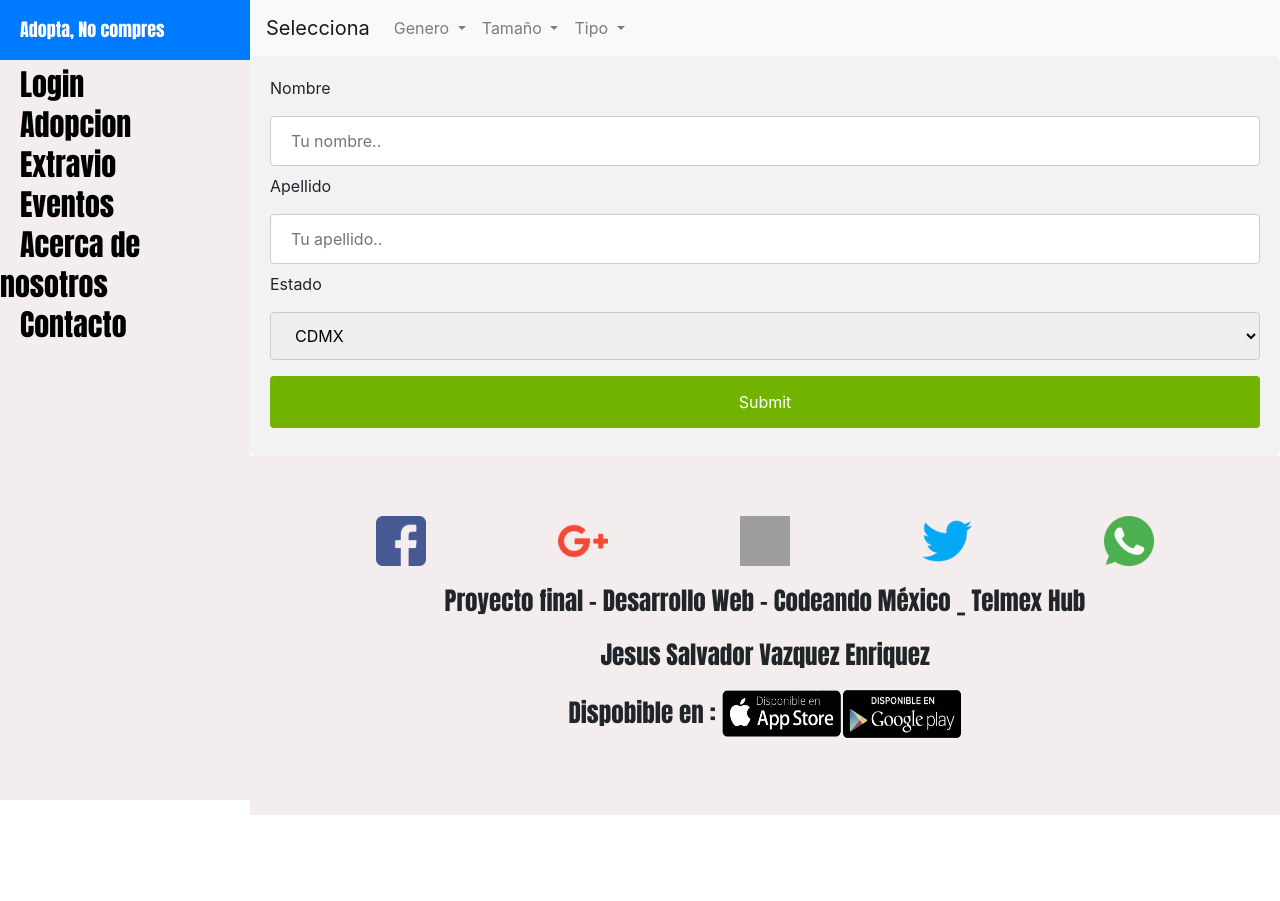
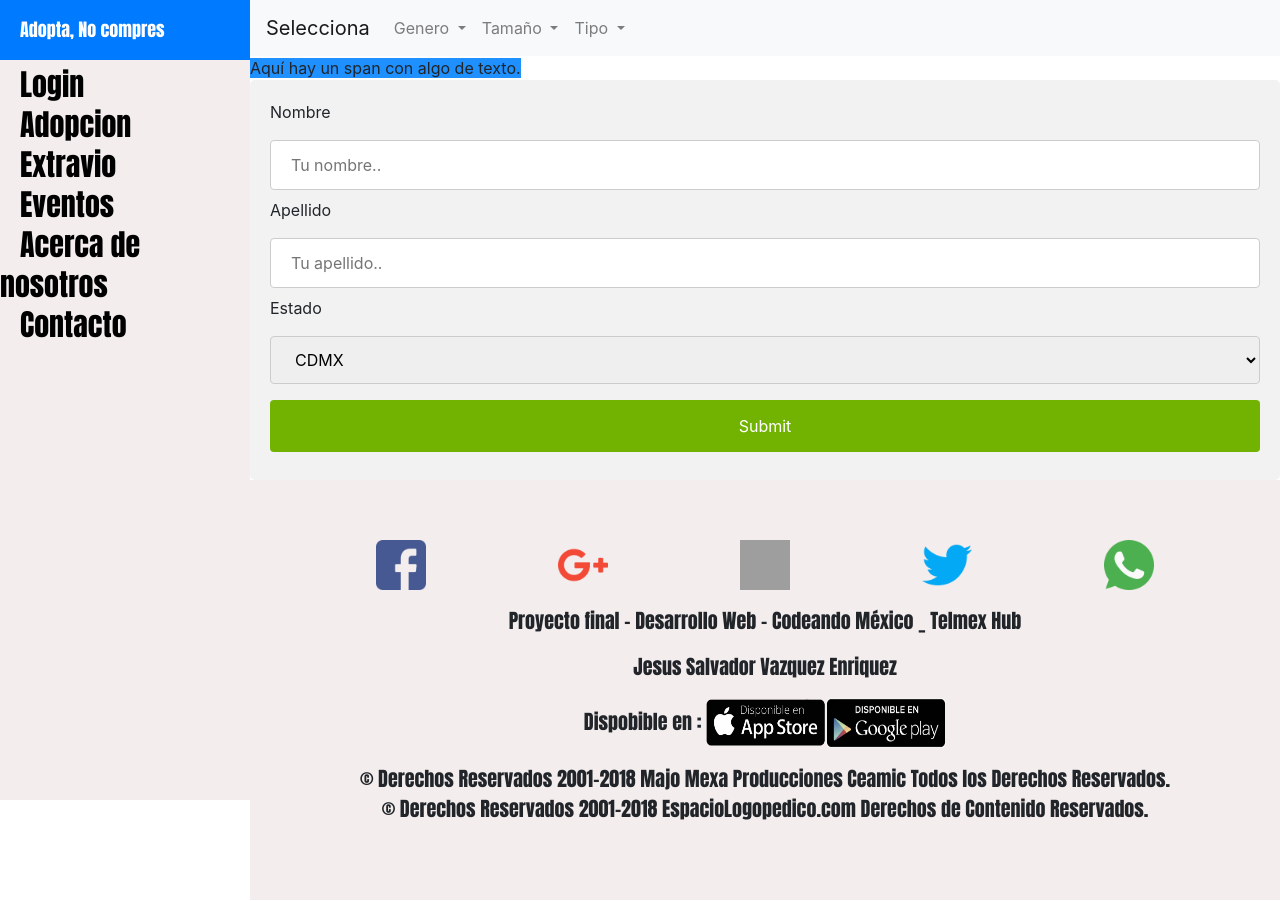
Before and after one commit to h4nz0L0L/NoCompresAdopta, an Angular app: page /alta in a window 1280 px wide. Before the commit the page ends 816 px from the top, so only its background shows below. Built offline with nearby package versions, Linux system fonts and the light colour scheme; grey boxes are pictures that could not be loaded.

Commit message:
derechos

```diff
--- a/src/app/alta/alta.component.css
+++ b/src/app/alta/alta.component.css
@@ -1,3 +1,7 @@
+.classy {
+    background-color: DodgerBlue;
+  }
+
 input[type=text], select {
     width: 100%;
     padding: 12px 20px;
--- a/src/app/alta/alta.component.html
+++ b/src/app/alta/alta.component.html
@@ -1,3 +1,5 @@
+
+<span class="classy">Aquí hay un span con algo de texto.
 <div>
     <form action="/action_page.php">
       <label for="fname">Nombre</label>
@@ -16,3 +18,4 @@
       <input type="submit" value="Submit">
     </form>
   </div>
+</span>
--- a/src/app/footer/footer.component.css
+++ b/src/app/footer/footer.component.css
@@ -6,7 +6,7 @@
     text-align: center;
     background-color: #F3EDED;
     margin-top: 0px;
-    font-size: 25px;
+    font-size: 20px;
     font-family: 'Anton', sans-serif;
   }
 
--- a/src/app/footer/footer.component.html
+++ b/src/app/footer/footer.component.html
@@ -14,6 +14,8 @@
                   <a href="https://www.apple.com/mx/iphone/"><img src="./../../assets/disponible/app_store.png" width="120" height="50"></a>
                   <a href="https://play.google.com/store?hl=es"><img src="./../../assets/disponible/play_store.png" width="120" height="50"></a>
               </p>
+              <p>© Derechos Reservados 2001-2018 Majo Mexa Producciones Ceamic Todos los Derechos Reservados.<br>
+                © Derechos Reservados 2001-2018 EspacioLogopedico.com Derechos de Contenido Reservados.</p>
           </div>
   </div>
 </div>
--- a/src/app/login/login.component.html
+++ b/src/app/login/login.component.html
@@ -35,7 +35,7 @@
         <br>
         <button class="btn btn-lg btn-primary btn-block btn-signin" id="IngresoLog" type="submit">Entrar</button>
         <div class="opcioncontra">
-            <button class="btn btn-lg btn-primary btn-block btn-signin" id="IngresoLog" type="submit">Soy Nuevo</button>
+            <button class="btn btn-lg btn-primary btn-block btn-signin" id="IngresoLog" type="submit">Soy Nuevo</button><br>
           <a href="">Olvidaste tu contraseña?</a>
         </div>
       </form>
--- a/src/app/navbar/navbar.component.html
+++ b/src/app/navbar/navbar.component.html
@@ -11,10 +11,10 @@
           Genero
         </a>
         <div class="dropdown-menu" aria-labelledby="navbarDropdown">
-          <a class="dropdown-item" routerLink="/">Action</a>
-          <a class="dropdown-item" routerLink="/">Another action</a>
+          <a class="dropdown-item" routerLink="/">Macho</a>
+          <a class="dropdown-item" routerLink="/"><H1>Hembra</H1></a>
           <div class="dropdown-divider"></div>
-          <a class="dropdown-item" routerLink="/">Something else here</a>
+          <a class="dropdown-item" routerLink="/">No me importa</a>
         </div>
       </li>
       <li class="nav-item dropdown">
@@ -22,10 +22,10 @@
           Tamaño
         </a>
         <div class="dropdown-menu" aria-labelledby="navbarDropdown">
-          <a class="dropdown-item" routerLink="/">Action</a>
-          <a class="dropdown-item" routerLink="/">Another action</a>
+          <a class="dropdown-item" routerLink="/">Chico</a>
+          <a class="dropdown-item" routerLink="/">Mediano</a>
           <div class="dropdown-divider"></div>
-          <a class="dropdown-item" routerLink="/">Something else here</a>
+          <a class="dropdown-item" routerLink="/">Grande</a>
         </div>
       </li>
       <li class="nav-item dropdown">
@@ -33,10 +33,10 @@
           Tipo
         </a>
         <div class="dropdown-menu" aria-labelledby="navbarDropdown">
-          <a class="dropdown-item" routerLink="/">Action</a>
-          <a class="dropdown-item" routerLink="/">Another action</a>
+          <a class="dropdown-item" routerLink="/">Tranquilo</a>
+          <a class="dropdown-item" routerLink="/">Jugueton</a>
           <div class="dropdown-divider"></div>
-          <a class="dropdown-item" routerLink="/">Something else here</a>
+          <a class="dropdown-item" routerLink="/">Activo</a>
         </div>
       </li>
       <!-- <li class="nav-item">
```
